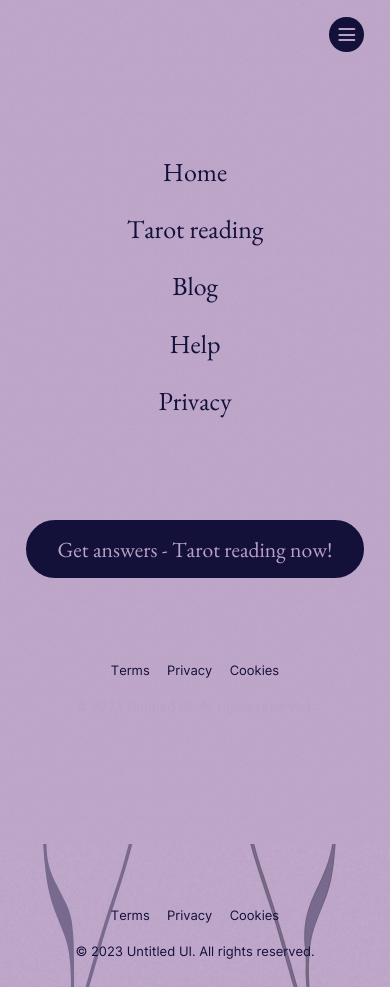
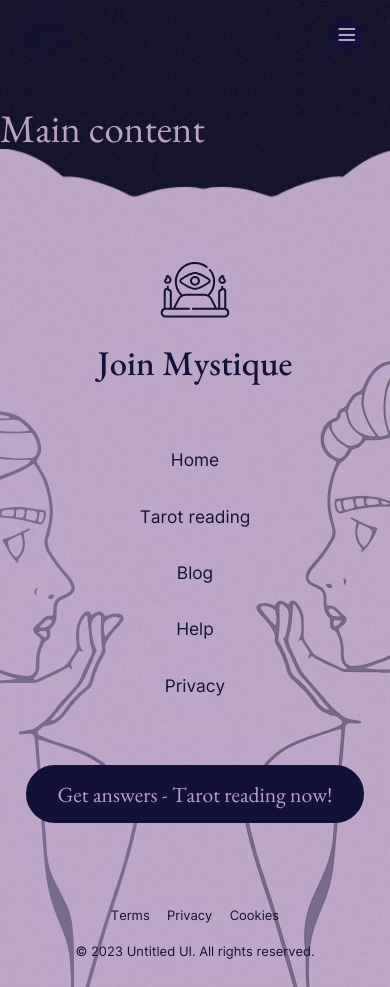
Before and after one commit to presto-agency/Mistique, a Next.js app: page / in a window 390 px wide. Built offline with nearby package versions, Linux system fonts and the light colour scheme.

Commit message:
feat: start header animation

```diff
--- a/src/components/BottomLinks/bottomLinks.module.scss
+++ b/src/components/BottomLinks/bottomLinks.module.scss
@@ -1,6 +1,7 @@
 @import "../../styles/variables.scss";
 
 .bottom {
+  text-align: center;
   margin: 6.9rem 0 0 0;
 
   ul {
@@ -24,6 +25,7 @@
   }
 
   p {
+    color: $color-secondary;
     font-size: 1.2rem;
     line-height: 175%;
   }
--- a/src/components/Header/Header.tsx
+++ b/src/components/Header/Header.tsx
@@ -59,18 +59,16 @@ const Header = () => {
 
   return (
     <>
-      <img src={isMobile
-        ? "/images/curtain-top-mob.png"
-        : "/images/curtain-top.png"
-      } className="curtain curtain-top"></img>
+      {!isMobile && <img src="/images/curtain-top.png" className="curtain curtain-top"></img>}
       <header className={`${styles.header} ${isActive ? styles.active : ''}`}>
         <div className="container">
           {isMobile
             ? <nav className={styles.header__content}>
-                <Link className={styles.header__content_logo} href='/'>
+              <Link className={styles.header__content_logo} href='/'>
                 <img src="/images/eye.svg" alt="logo"/>
               </Link>
-                <div className={styles.header__content_menu}>
+              <div className={styles.menu}>
+                <div className={styles.menu__wrapper}>
                   <ul>
                     {topNav.map(item => (
                       <li key={item.id}>
@@ -82,12 +80,13 @@ const Header = () => {
                           title={'Get answers - Tarot reading now!'}/>
                   <BottomLinks bottomNav={bottomNav}/>
                 </div>
-                <div onClick={headerActive} className={styles.header__content_burger}>
+              </div>
+              <div onClick={headerActive} className={styles.header__content_burger}>
                 <span></span>
                 <span></span>
                 <span></span>
               </div>
-              </nav>
+            </nav>
             : <nav className={styles.header__content}>
               <Link className={styles.header__content_text} href='/'>Join Mystique</Link>
               <div className={styles.header__content_links}>
--- a/src/components/Header/header.module.scss
+++ b/src/components/Header/header.module.scss
@@ -26,6 +26,10 @@
             }
           }
         }
+
+        .menu {
+          top: 0;
+        }
       }
     }
   }
@@ -44,12 +48,14 @@
 
     &_logo {
       position: relative;
+      z-index: 2;
       width: 4.2rem;
       height: 3.4rem;
     }
 
     &_burger {
       position: relative;
+      z-index: 2;
       width: 3.2rem;
       height: 3.2rem;
       border-radius: 50%;
@@ -86,22 +92,42 @@
       }
     }
 
-    &_menu {
+    .menu {
       position: fixed;
       text-align: center;
-      top: 0;
-      padding: 14.5rem 2.4rem;
+      top: -100vh;
+      margin: 0 0 5rem 0;
       width: 100vw;
       max-height: 100%;
       overflow-y: auto;
       left: 0;
+      padding: 0 0 12.7rem 0;
+      transition: 500ms;
+
+      &__wrapper {
+        position: relative;
+        padding: 14.5rem 2.4rem 0;
         background-color: $color-primary;
         background-image: url("/images/noise.png");
         background-repeat: repeat;
         background-size: 5rem 5rem;
 
+        &:before {
+          content: '';
+          position: absolute;
+          width: 100vw;
+          height: 12.7rem;
+          bottom: -12.7rem;
+          left: 0;
+          background-image: url("/images/curtain-top-mob.png");
+          background-size: 100vw 12.7rem;
+          background-position: center;
+          background-repeat: no-repeat;
+        }
+
         > ul {
           margin: 0 0 9.5rem 0;
+
           li {
             margin: 0 0 2.4rem 0;
 
@@ -120,6 +146,7 @@
       }
     }
   }
+}
 
 @media (max-width: $mob) {
   .header {
```
Also changed, not shown: public/images/curtain-bottom-mob.png, public/images/curtain-top-mob.png. Lines whose indentation alone changed are shown as unchanged.
